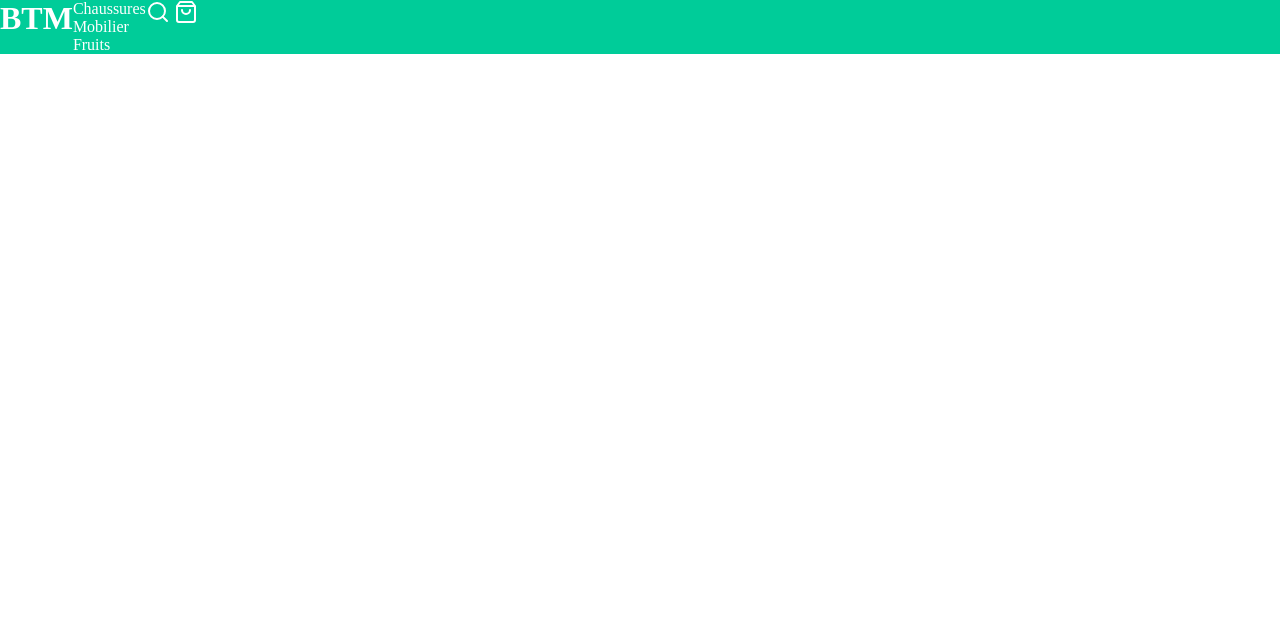
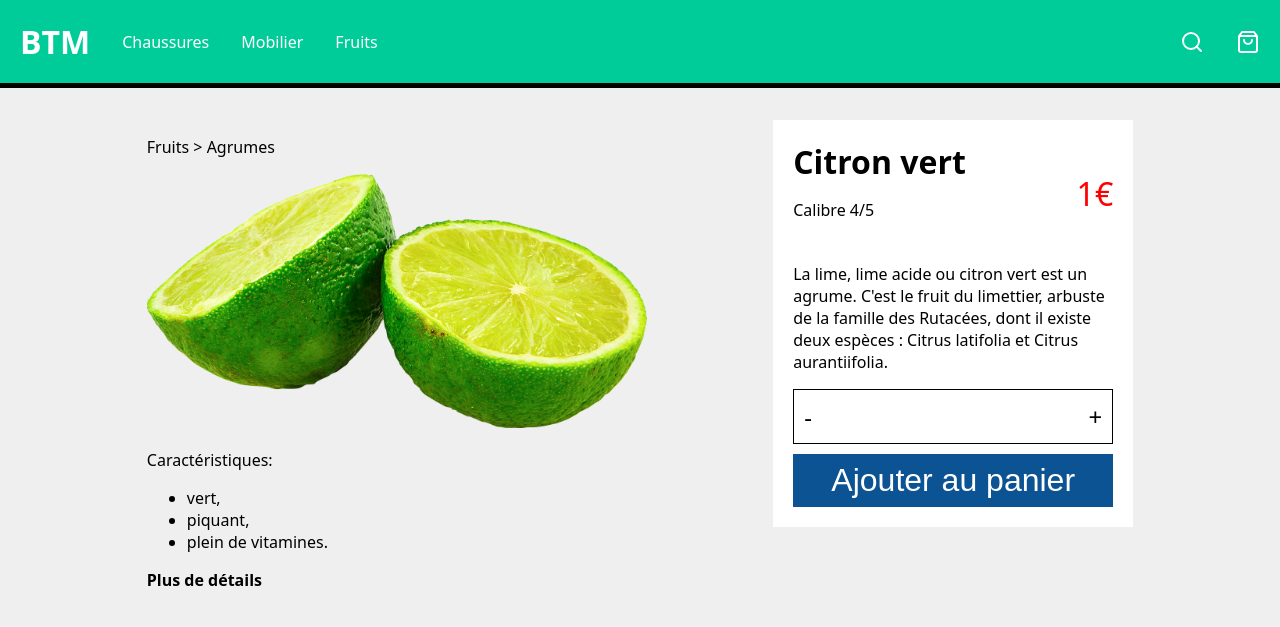
Before and after one commit to NobleExecutor/site-de-citrons, a plain HTML site: page index.html in a window 1280 px wide. Drawn offline with Linux system fonts and the light colour scheme.

Commit message:
Fini! enfin je crois

```diff
--- a/css/style.css
+++ b/css/style.css
@@ -1,19 +1,98 @@
+@import url('https://fonts.googleapis.com/css2?family=Roboto+Mono:ital,wght@0,100..700;1,100..700&display=swap');
+
 header {
     background-color: #0C9;
     margin: 0;
     color: #fff;
     display: flex;
+    align-items: center;
+    padding: 20px;
+    gap: 32px;
+    border-bottom: black solid 5px;
 }
 
 body {
     margin: 0;
+    font-family: system-ui, -apple-system, BlinkMacSystemFont, 'Segoe UI', Roboto, Oxygen, Ubuntu, Cantarell, 'Open Sans', 'Helvetica Neue', sans-serif;
+    background-color: #EFEFEF;
 }
 
 h1 {
     margin: 0;
 }
 
-.nav-container {
+.marginL {
+    margin-left: auto;
+}
+
+a {
+    text-decoration: none;
+    color: #fff;
+}
+
+.details {
+    color: #000;
+    font-weight: bold;
+}
+
+.gauche {
+    width: 40%;
+}
+
+.droite {
+    background-color: #fff;
+    width: 320px;
+    padding: 20px;
+}
+
+.price {
+    color: red;
+    font-size: 2rem;
+}
+
+main {
     display: flex;
+    justify-content: space-around;
+    align-items: flex-start;
+    padding: 32px 64px;
+}
+
+.flex {
+    display: flex;
+    gap: 8px;
     justify-content: space-between;
+    align-items: center;
 }
+
+input {
+    border: none;
+    font-size: 32px;
+    width: 100%;
+}
+
+.border {
+    border: 1px solid;
+    font-size: 24px;
+}
+
+.border div {
+    padding: 10px;
+}
+
+.item-container {
+    display: flex;
+}
+
+.price {
+    margin-left: auto;
+}
+
+.sub {
+    background-color: #0C5394;
+    color: #fff;
+    border: none;
+    font-size: 32px;
+    width: 100%;
+    margin-top: 10px;
+    padding: 8px;
+}
--- a/index.html
+++ b/index.html
@@ -11,25 +11,53 @@
 <body>
     <header>
         <h1>BTM</h1>
-        <div class="nav-container">
-            <nav>
-                <div>Chaussures</div>
-                <div>Mobilier</div>
-                <div>Fruits</div>
-            </nav>
-            <div class="icons">
-                <svg xmlns="http://www.w3.org/2000/svg" width="24" height="24" viewBox="0 0 24 24" fill="none"
+
+        <a href="">Chaussures</a>
+        <a href="">Mobilier</a>
+        <a href="">Fruits</a>
+
+        <svg class="marginL" xmlns="http://www.w3.org/2000/svg" width="24" height="24" viewBox="0 0 24 24" fill="none"
             stroke="#ffffff" stroke-width="2" stroke-linecap="round" stroke-linejoin="round">
             <circle cx="11" cy="11" r="8"></circle>
             <line x1="21" y1="21" x2="16.65" y2="16.65"></line>
         </svg>
-                <svg xmlns="http://www.w3.org/2000/svg" width="24" height="24" viewBox="0 0 24 24" fill="none"
-                    stroke="#ffffff" stroke-width="2" stroke-linecap="round" stroke-linejoin="round">
+        <svg xmlns="http://www.w3.org/2000/svg" width="24" height="24" viewBox="0 0 24 24" fill="none" stroke="#ffffff"
+            stroke-width="2" stroke-linecap="round" stroke-linejoin="round">
             <path d="M6 2L3 6v14c0 1.1.9 2 2 2h14a2 2 0 0 0 2-2V6l-3-4H6zM3.8 6h16.4M16 10a4 4 0 1 1-8 0" />
         </svg>
+    </header>
+    <main>
+        <div class="gauche">
+            <p>Fruits > Agrumes</p>
+            <img src="img/fruit.png" alt="citron vert" width="500">
+            <p>Caractéristiques:</p>
+            <ul>
+                <li>vert,</li>
+                <li>piquant,</li>
+                <li>plein de vitamines.</li>
+            </ul>
+            <a href="" class="details">Plus de détails</a>
         </div>
+        <div class="droite">
+            <div class="item-container">
+                <div class="item-info">
+                    <h1>Citron vert</h1>
+                    <p>Calibre 4/5</p>
                 </div>
-    </header>
+                <p class="price">1€</p>
+            </div>
+            <p>La lime, lime acide ou citron vert est un agrume. C'est le fruit du limettier, arbuste de la famille
+                des Rutacées, dont il existe deux espèces : Citrus latifolia et Citrus aurantiifolia.</p>
+            <form action="">
+                <div class="flex border">
+                    <div>-</div>
+                    <input type="text">
+                    <div>+</div>
+                </div>
+                <input class="sub" type="submit" value="Ajouter au panier">
+            </form>
+        </div>
+    </main>
 </body>
 
 </html>
```
Also changed, not shown: img/fruit.png (added), 1 other file. Lines whose indentation alone changed are shown as unchanged.
